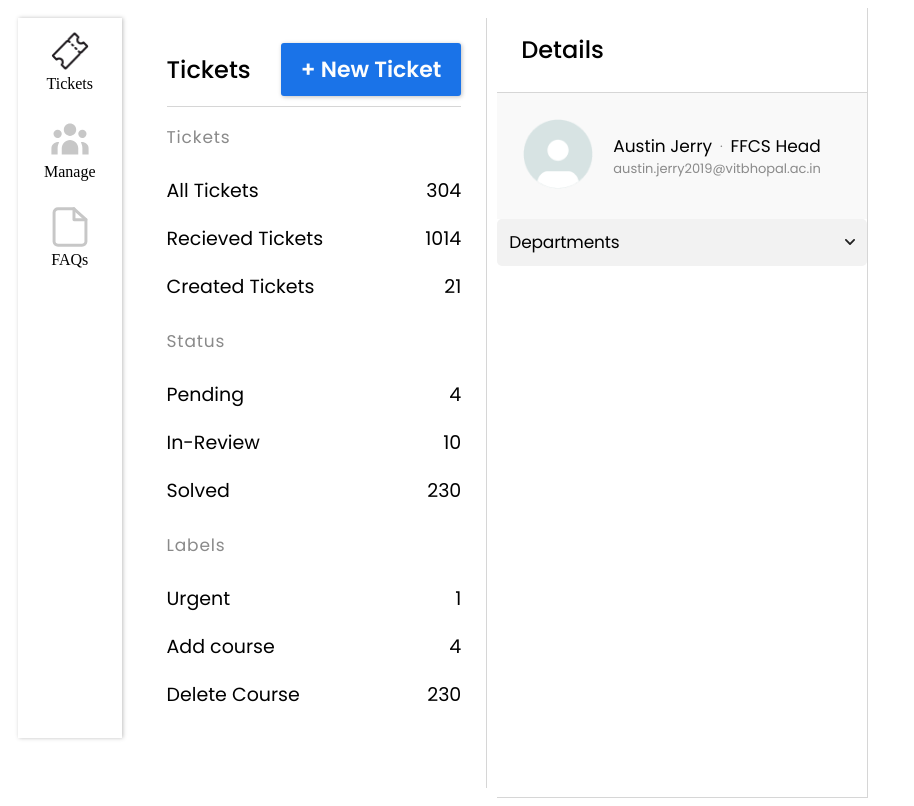
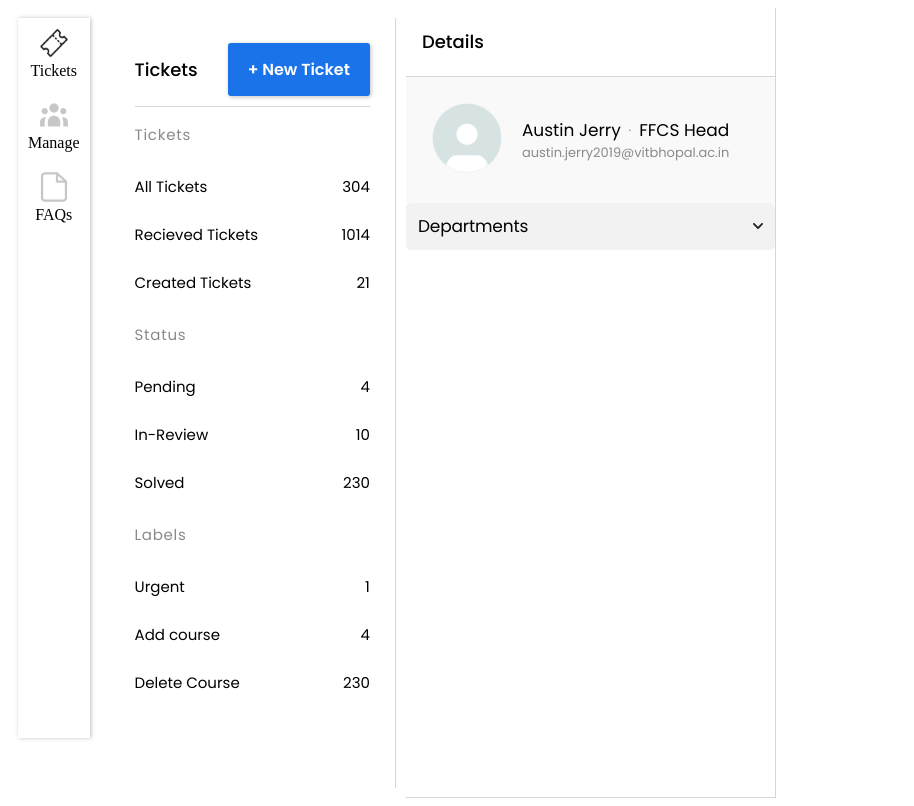
Before and after one commit to TickVIT/tickvit-next, a Next.js app: page /manager in a window 1280 px wide. Shown: the whole page, without its empty margins (0-914 px from the left). Built offline with nearby package versions, Linux system fonts and the light colour scheme.

Commit message:
scaled down components

```diff
--- a/components/CategoryDashboard/CategoryDashboard.module.scss
+++ b/components/CategoryDashboard/CategoryDashboard.module.scss
@@ -7,11 +7,11 @@
     border-bottom: 1px colors.$lightest-grey solid;
 
     .heading {
-        padding: 24px;
+        padding: 16px;
         font-family: 'Poppins';
         font-style: normal;
         font-weight: 500;
-        font-size: 24px;
+        font-size: 18px;
         line-height: 36px;
         border-bottom: 1px colors.$lightest-grey solid;
     }
--- a/components/NavBar/Navbar.module.scss
+++ b/components/NavBar/Navbar.module.scss
@@ -11,15 +11,14 @@
         flex-direction: column;
         justify-content: center;
         align-items: center;
-        padding: 13px 26px;
+        padding: 10px 10px;
         cursor: pointer;
 
         .itemText {
             font-family: 'Lato';
             font-style: normal;
             font-weight: 700;
-            font-size: 14px;
-            line-height: 17px;
+            font-size: 7px;
         }
 
         .notSelected {
--- a/components/NavBar/Navbar.tsx
+++ b/components/NavBar/Navbar.tsx
@@ -13,8 +13,8 @@ const Navbar = () => {
                     <Image
                         src={TICKETS}
                         alt="ticket"
-                        height="40px"
-                        width="40px"
+                        height="30px"
+                        width="30px"
                         layout="intrinsic"
                     />
                 </div>
@@ -25,8 +25,8 @@ const Navbar = () => {
                     <Image
                         src={MANAGE}
                         alt="manage"
-                        height="40px"
-                        width="40px"
+                        height="30px"
+                        width="30px"
                         layout="intrinsic"
                     />
                 </div>
@@ -37,8 +37,8 @@ const Navbar = () => {
                     <Image
                         src={FAQ}
                         alt="faq"
-                        height="40px"
-                        width="40px"
+                        height="30px"
+                        width="30px"
                         layout="intrinsic"
                     />
                 </div>
--- a/components/SideBar/SideBar.module.scss
+++ b/components/SideBar/SideBar.module.scss
@@ -17,7 +17,7 @@
             font-family: 'Poppins';
             font-style: normal;
             font-weight: 500;
-            font-size: 24px;
+            font-size: 18px;
             line-height: 36px;
             margin-right: 30px;
         }
@@ -28,7 +28,7 @@
             font-family: 'Poppins';
             font-style: normal;
             font-weight: 600;
-            font-size: 22px;
+            font-size: 16px;
             line-height: 33px;
             cursor: pointer;
             border: none;
@@ -44,7 +44,7 @@
                 font-family: 'Poppins';
                 font-style: normal;
                 font-weight: 400;
-                font-size: 17px;
+                font-size: 15px;
                 line-height: 26px;
                 letter-spacing: 0.05em;
 				color: colors.$dark-grey;
@@ -63,7 +63,7 @@
                         font-family: 'Poppins';
                         font-style: normal;
                         font-weight: 400;
-                        font-size: 19px;
+                        font-size: 15px;
                         line-height: 28px;
                     }
 
```
